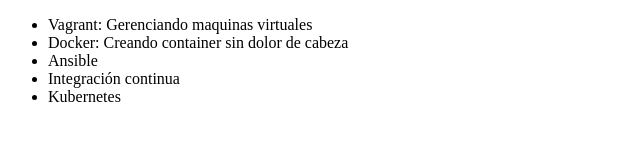
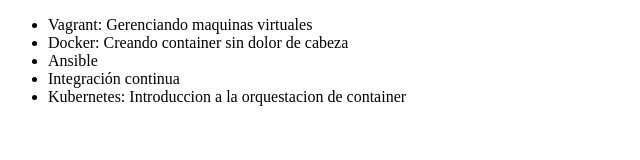
Before and after one commit to eduBen92/alura-git, a plain HTML site: page index.html in a window 1280 px wide. Shown: the whole page, without its empty margins (0-640 px from the left). Drawn offline with Linux system fonts and the light colour scheme.

Commit message:
Modificando el nombre del curso de kubernetes

```diff
--- a/index.html
+++ b/index.html
@@ -11,7 +11,7 @@
             <li>Docker: Creando container sin dolor de cabeza</li>
             <li>Ansible</li>
             <li>Integración continua</li>
-            <li>Kubernetes</li>
+            <li>Kubernetes: Introduccion a la orquestacion de container</li>
         </ul>
     </body>
 </html>
```
